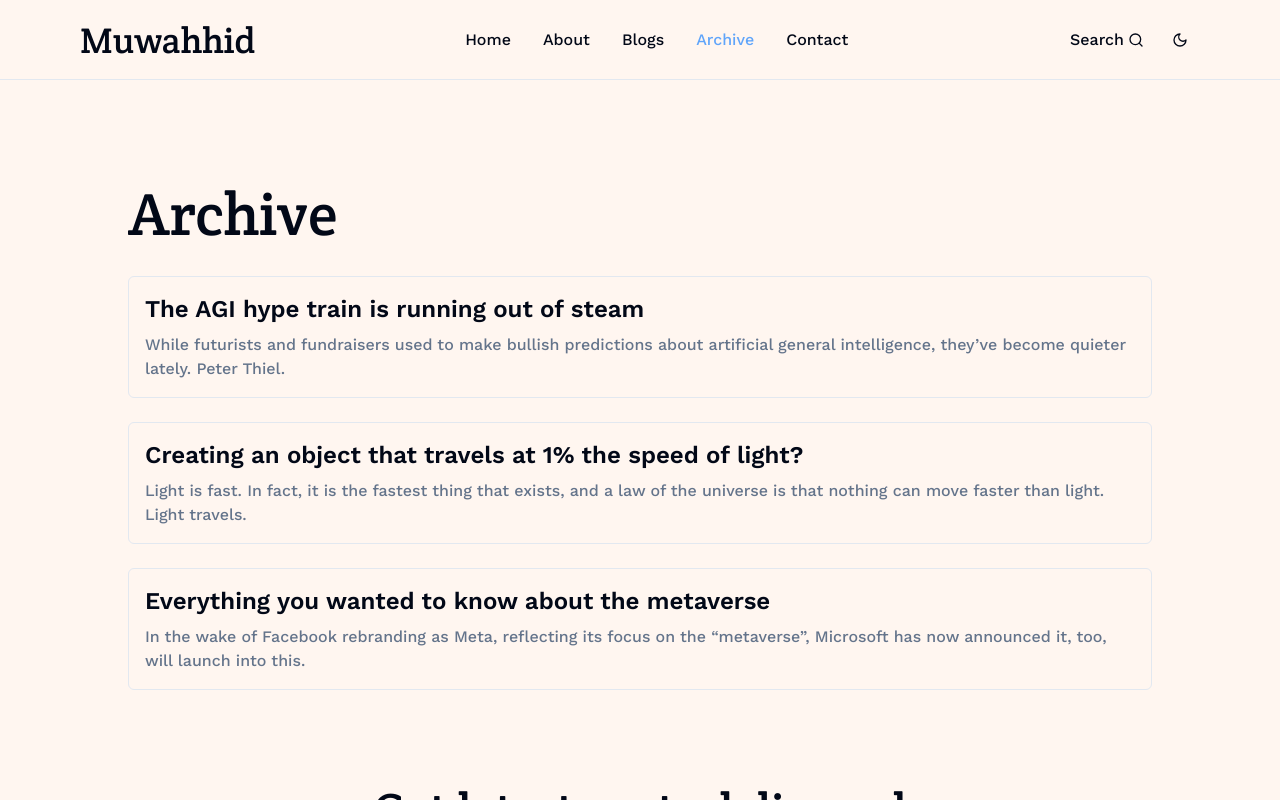
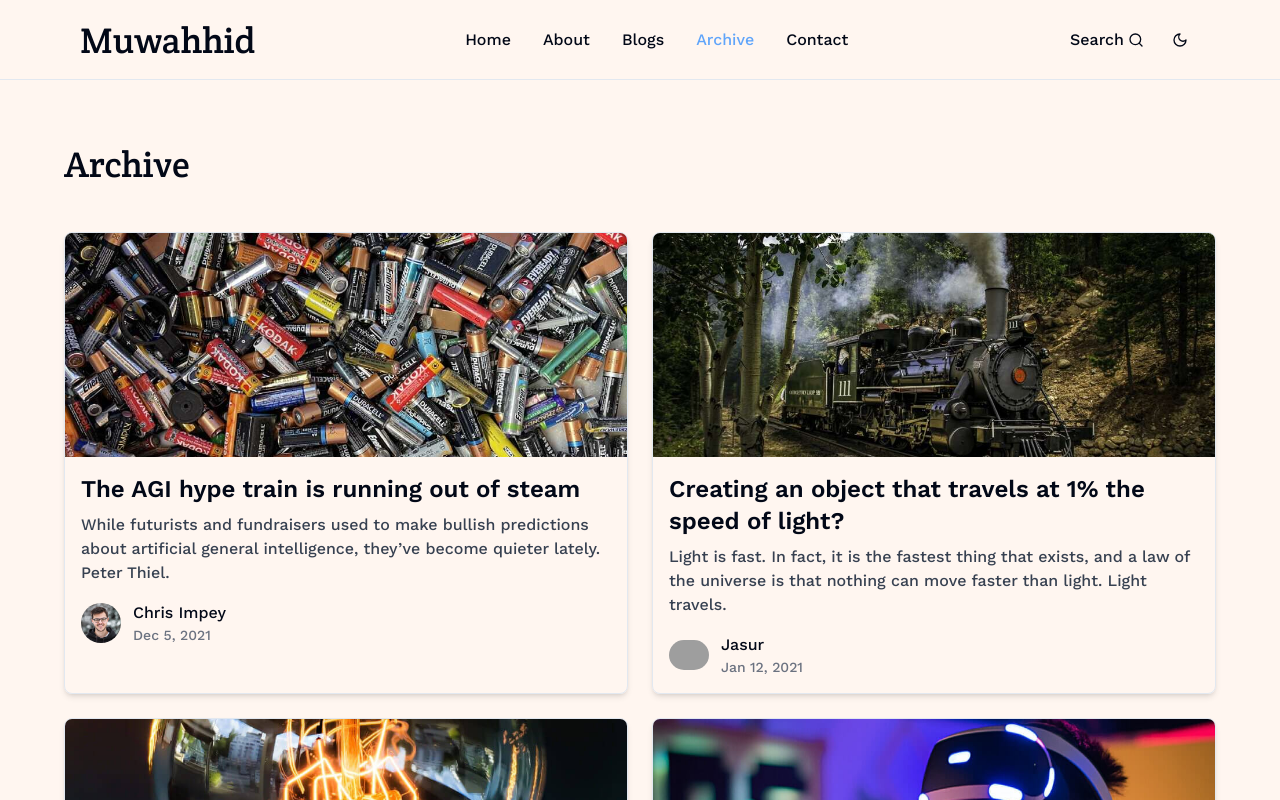
Before and after one commit to jasurungarov/muwahid1, a Next.js app: page /blogs/archive in a window 1280 px wide. Shown: the top 800 px of the page. Built offline with nearby package versions, Linux system fonts and the light colour scheme; grey boxes are pictures that could not be loaded.

Commit message:
Prepare blog pages for Vercel deploy

```diff
--- a/app/(root)/blogs/[slug]/page.tsx
+++ b/app/(root)/blogs/[slug]/page.tsx
@@ -1,97 +1,21 @@
-import { Button } from "@/components/ui/button"
-import { ArrowUpRight, CalendarDays, Clock, Facebook, Link2, Linkedin, Minus, Send, Twitter } from "lucide-react"
-import Image from "next/image"
+import React from 'react'
 import parse from 'html-react-parser'
-import { blogs, content } from "@/constants"
-import Link from "next/link"
+import { content, blogs } from '@/constants'
 
 interface SlugPageProps {
-  params: {
-    slug: string
-  }
+  params: { slug: string }
 }
 
 export default function SlugPage({ params }: SlugPageProps) {
-  const blog = blogs.find(b => b.slug === params.slug)
+  const blog = blogs.find(b => b.title.toLowerCase().replace(/\s+/g, '-') === params.slug)
 
-  if (!blog) {
-    return <p className="text-center mt-20 text-xl">Blog topilmadi</p>
-  }
+  if (!blog) return <div>Blog not found</div>
 
   return (
-    <div className="pt-[15vh] max-w-5xl mx-auto">
-      <h1 className="lg:text-6xl md:text-5xl text-4xl font-creteRound">
-        {blog.title}
-      </h1>
-
-      <div className="flex items-center flex-wrap max-md:justify-center gap-4 mt-4">
-        <div className="flex items-center gap-2">
-          <Image
-            src={blog.images}
-            alt={blog.author}
-            width={30}
-            height={30}
-            className="object-cover rounded-sm"
-          />
-          <p>by {blog.author}</p>
-        </div>
-        <Minus/>
-        <div className="flex items-center gap-2">
-          <Clock className="w-5 h-5"/>
-          <p>01 min read</p>
-        </div>
-        <div className="flex items-center gap-2">
-          <CalendarDays className="w-5 h-5"/>
-          <p>{blog.date}</p>
-        </div>
-      </div>
-
-      <Image
-        src={blog.image}
-        alt={blog.title}
-        width={1120}
-        height={595}
-        className="mt-4 rounded-md"
-      />
-
-      <div className="flex md:gap-12 max-md:flex-col-reverse mt-12 relative">
-        <div className="flex flex-col space-y-3">
-          <div className="sticky top-36">
-            <p className="text-lg uppercase to-muted-foreground">Share</p>
-            <div className="flex flex-col max-md:flex-row md:space-y-3 max-md:space-x-3 mt-4">
-              <Button size={'icon'} variant={'outline'}><Twitter/></Button>
-              <Button size={'icon'} variant={'outline'}><Facebook/></Button>
-              <Button size={'icon'} variant={'outline'}><Linkedin/></Button>
-              <Button size={'icon'} variant={'outline'}><Send/></Button>
-              <Button size={'icon'} variant={'outline'}><Link2/></Button>
-            </div>
-          </div>
-        </div>
-        <div className="flex-1 prose dark:prose-invert">{parse(content)}</div>
-      </div>
-
-      <div className="flex mt-6 gap-6 items-center max-md:flex-col">
-        <Image
-          src={blog.images}
-          alt={blog.author}
-          width={155}
-          height={155}
-          className="rounded-md max-md:self-start"
-        />
-        <div className="flex-1 flex flex-col space-y-4">
-          <h2 className="text-3xl font-creteRound">{blog.author}</h2>
-          <p className="line-clamp-2 text-muted-foreground">
-            Author bio can go here.
-          </p>
-          <Link
-            href={'/'}
-            className="flex items-center gap-2 hover:text-blue-500 underline transition-colors"
-          >
-            <span>See all posts by this author</span>
-            <ArrowUpRight/>
-          </Link>
-        </div>
-      </div>
+    <div className="max-w-5xl mx-auto pt-20">
+      <h1 className="text-5xl font-creteRound">{blog.title}</h1>
+      <p className="mt-4">{blog.description}</p>
+      <div className="mt-6 prose dark:prose-invert">{parse(content)}</div>
     </div>
   )
 }
--- a/app/(root)/blogs/archive/page.tsx
+++ b/app/(root)/blogs/archive/page.tsx
@@ -1,23 +1,14 @@
-import Link from 'next/link'
+import React from 'react'
 import { blogs } from '@/constants'
+import BlogCard from '@/components/cards/BlogCard'
 
 export default function ArchivePage() {
-  const archiveBlogs = blogs.slice(0, 3) // misol uchun 3 ta eng oxirgi blog
-
   return (
-    <div className="pt-[15vh] max-w-5xl mx-auto">
-      <h1 className="text-4xl md:text-5xl lg:text-6xl font-creteRound mb-8">
-        Archive
-      </h1>
-
-      <div className="flex flex-col gap-6">
-        {archiveBlogs.map(blog => (
-          <Link key={blog.slug} href={`/blogs/${blog.slug}`}>
-            <div className="p-4 border rounded-md hover:shadow-lg transition-shadow cursor-pointer">
-              <h2 className="text-2xl font-bold">{blog.title}</h2>
-              <p className="text-muted-foreground mt-2">{blog.description}</p>
-            </div>
-          </Link>
+    <div className="max-w-6xl mx-auto pt-20">
+      <h1 className="text-4xl font-creteRound mb-12">Archive</h1>
+      <div className="grid grid-cols-2 gap-6 max-md:grid-cols-1">
+        {blogs.map(blog => (
+          <BlogCard key={blog.title} {...blog} />
         ))}
       </div>
     </div>
--- a/app/(root)/blogs/page.tsx
+++ b/app/(root)/blogs/page.tsx
@@ -1,95 +1,15 @@
-import Image from "next/image"
-import parse from 'html-react-parser'
-import { blogs, content } from "@/constants"
-import Link from "next/link"
-import { ArrowUpRight, Clock, CalendarDays, Facebook, Twitter, Linkedin, Send, Link2 } from "lucide-react"
-import { Button } from "@/components/ui/button"
-import { Minus } from "lucide-react"
+import React from 'react'
+import { blogs } from '@/constants'
+import BlogCard from '@/components/cards/BlogCard'
 
-interface SlugPageProps {
-  params: {
-    slug: string
-  }
-}
-
-export default function SlugPage({ params }: SlugPageProps) {
-  const blog = blogs.find(b => b.slug === params.slug)
-
-  if (!blog) return <p className="text-center mt-20 text-xl">Blog topilmadi</p>
-
+export default function BlogsPage() {
   return (
-    <div className="pt-[15vh] max-w-5xl mx-auto">
-      <h1 className="lg:text-6xl md:text-5xl text-4xl font-creteRound">
-        {blog.title}
-      </h1>
-
-      <div className="flex items-center flex-wrap max-md:justify-center gap-4 mt-4">
-        <div className="flex items-center gap-2">
-          <Image
-            src={blog.images}
-            alt={blog.author}
-            width={30}
-            height={30}
-            className="object-cover rounded-sm"
-          />
-          <p>by {blog.author}</p>
-        </div>
-        <Minus/>
-        <div className="flex items-center gap-2">
-          <Clock className="w-5 h-5"/>
-          <p>01 min read</p>
-        </div>
-        <div className="flex items-center gap-2">
-          <CalendarDays className="w-5 h-5"/>
-          <p>{blog.date}</p>
-        </div>
-      </div>
-
-      <Image
-        src={blog.image}
-        alt={blog.title}
-        width={1120}
-        height={595}
-        className="mt-4 rounded-md"
-      />
-
-      <div className="flex md:gap-12 max-md:flex-col-reverse mt-12 relative">
-        <div className="flex flex-col space-y-3">
-          <div className="sticky top-36">
-            <p className="text-lg uppercase to-muted-foreground">Share</p>
-            <div className="flex flex-col max-md:flex-row md:space-y-3 max-md:space-x-3 mt-4">
-              <Button size={'icon'} variant={'outline'}><Twitter/></Button>
-              <Button size={'icon'} variant={'outline'}><Facebook/></Button>
-              <Button size={'icon'} variant={'outline'}><Linkedin/></Button>
-              <Button size={'icon'} variant={'outline'}><Send/></Button>
-              <Button size={'icon'} variant={'outline'}><Link2/></Button>
-            </div>
-          </div>
-        </div>
-        <div className="flex-1 prose dark:prose-invert">{parse(content)}</div>
-      </div>
-
-      <div className="flex mt-6 gap-6 items-center max-md:flex-col">
-        <Image
-          src={blog.images}
-          alt={blog.author}
-          width={155}
-          height={155}
-          className="rounded-md max-md:self-start"
-        />
-        <div className="flex-1 flex flex-col space-y-4">
-          <h2 className="text-3xl font-creteRound">{blog.author}</h2>
-          <p className="line-clamp-2 text-muted-foreground">
-            Author bio can go here.
-          </p>
-          <Link
-            href={'/'}
-            className="flex items-center gap-2 hover:text-blue-500 underline transition-colors"
-          >
-            <span>See all posts by this author</span>
-            <ArrowUpRight/>
-          </Link>
-        </div>
+    <div className="max-w-6xl mx-auto pt-20">
+      <h1 className="text-4xl font-creteRound mb-12">Blogs</h1>
+      <div className="grid grid-cols-2 gap-6 max-md:grid-cols-1">
+        {blogs.map(blog => (
+          <BlogCard key={blog.title} {...blog} />
+        ))}
       </div>
     </div>
   )
--- /dev/null
+++ b/components/cards/BlogCard.tsx
@@ -0,0 +1,57 @@
+import React from 'react'
+import Image from 'next/image'
+import Link from 'next/link'
+
+interface BlogCardProps {
+  title: string
+  description: string
+  author: string
+  date: string
+  image: string
+  images: string
+}
+
+export default function BlogCard({
+  title,
+  description,
+  author,
+  date,
+  image,
+  images,
+}: BlogCardProps) {
+  // slug yaratish (title asosida)
+  const slug = title.toLowerCase().replace(/\s+/g, '-')
+
+  return (
+    <Link
+      href={`/blogs/${slug}`}
+      className="block border rounded-lg overflow-hidden shadow-md hover:shadow-xl transition-shadow duration-300"
+    >
+      <div className="relative h-56 w-full">
+        <Image
+          src={image}
+          alt={title}
+          fill
+          className="object-cover"
+        />
+      </div>
+      <div className="p-4">
+        <h2 className="text-2xl font-semibold mb-2">{title}</h2>
+        <p className="text-gray-700 dark:text-gray-300 line-clamp-3">{description}</p>
+        <div className="flex items-center gap-3 mt-4">
+          <Image
+            src={images}
+            alt={author}
+            width={40}
+            height={40}
+            className="rounded-full"
+          />
+          <div>
+            <p className="font-medium">{author}</p>
+            <p className="text-sm text-gray-500 dark:text-gray-400">{date}</p>
+          </div>
+        </div>
+      </div>
+    </Link>
+  )
+}
```
